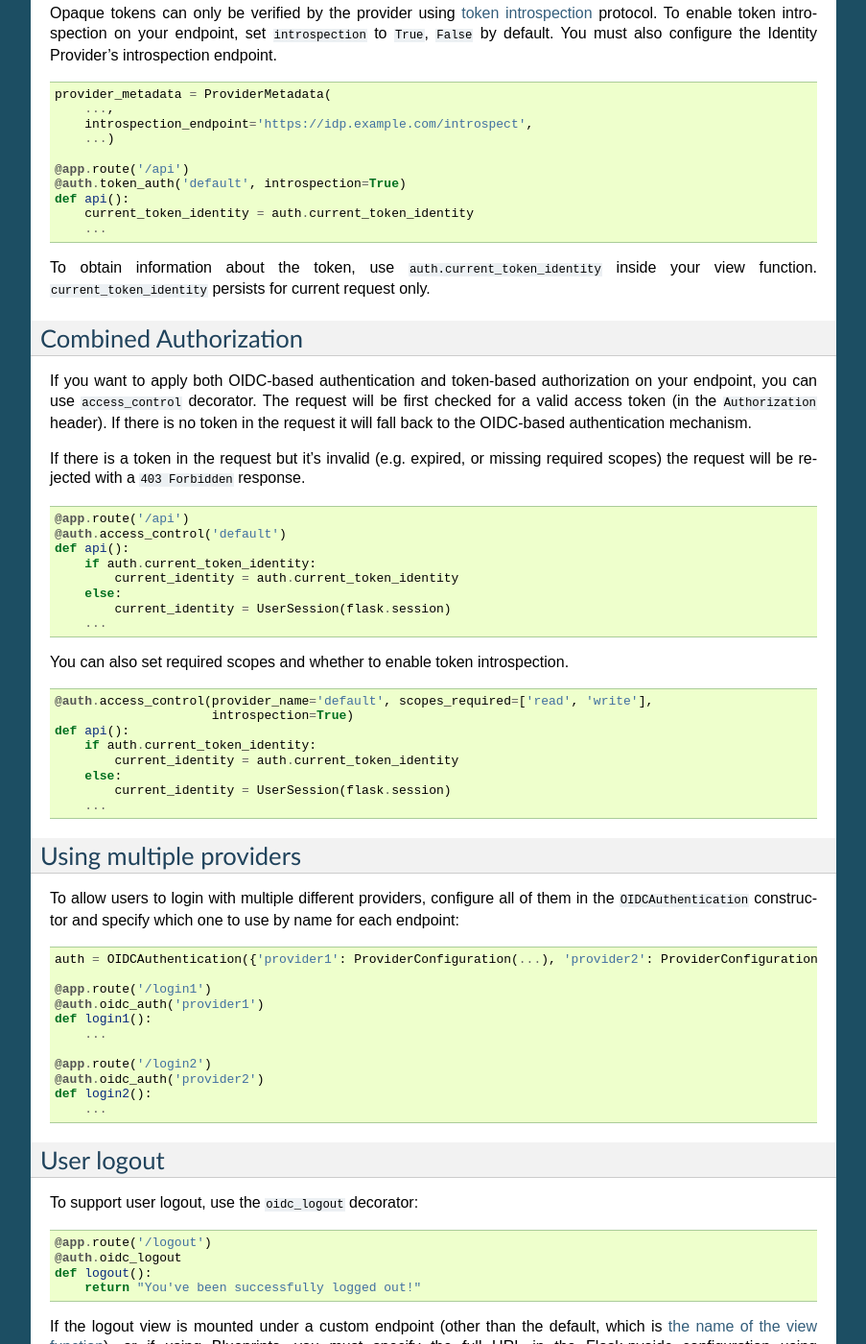
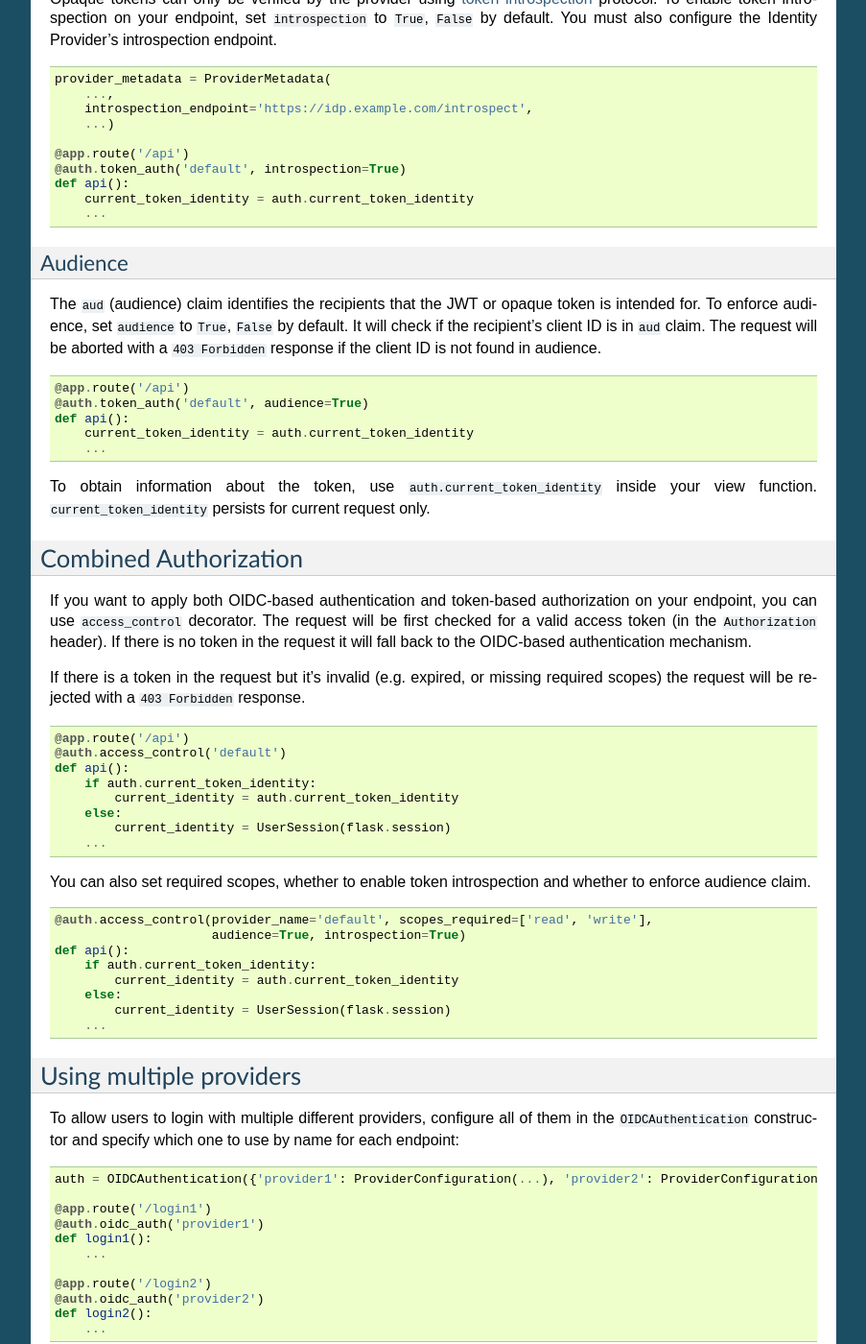
Before and after one commit to zamzterz/Flask-pyoidc, a Sphinx documentation site: the page built from docs/quickstart.md, in a window 1280 px wide and 1400 px high, scrolled down 1763 px. Shown: the whole window at 96% size, without its empty margins (198-1101 px from the left). Built offline with Sphinx 7.4.7, drawn with Linux system fonts in a browser that asks for light colours.

Commit message:
added audience example in docs

````diff
--- a/docs/quickstart.md
+++ b/docs/quickstart.md
@@ -91,8 +91,7 @@ You can also specify scopes required by your endpoint.
 
 ```python
 @app.route('/api')
-@auth.token_auth('default',
-                 scopes_required=['read', 'write'])
+@auth.token_auth('default', scopes_required=['read', 'write'])
 def api():
     current_token_identity = auth.current_token_identity
     ...
@@ -112,6 +111,21 @@ provider_metadata = ProviderMetadata(
 
 @app.route('/api')
 @auth.token_auth('default', introspection=True)
+def api():
+    current_token_identity = auth.current_token_identity
+    ...
+```
+
+### Audience
+The `aud` (audience) claim identifies the recipients that the JWT or opaque
+token is intended for. To enforce audience, set `audience` to `True`, `False`
+by default. It will check if the recipient's client ID is in `aud` claim. The
+request will be  aborted with a `403 Forbidden` response if the client ID is
+not found in audience.
+
+```python
+@app.route('/api')
+@auth.token_auth('default', audience=True)
 def api():
     current_token_identity = auth.current_token_identity
     ...
@@ -142,11 +156,12 @@ def api():
     ...
 ```
 
-You can also set required scopes and whether to enable token introspection.
+You can also set required scopes, whether to enable token introspection and
+whether to enforce audience claim.
 
 ```python
 @auth.access_control(provider_name='default', scopes_required=['read', 'write'],
-                     introspection=True)
+                     audience=True, introspection=True)
 def api():
     if auth.current_token_identity:
         current_identity = auth.current_token_identity
````
